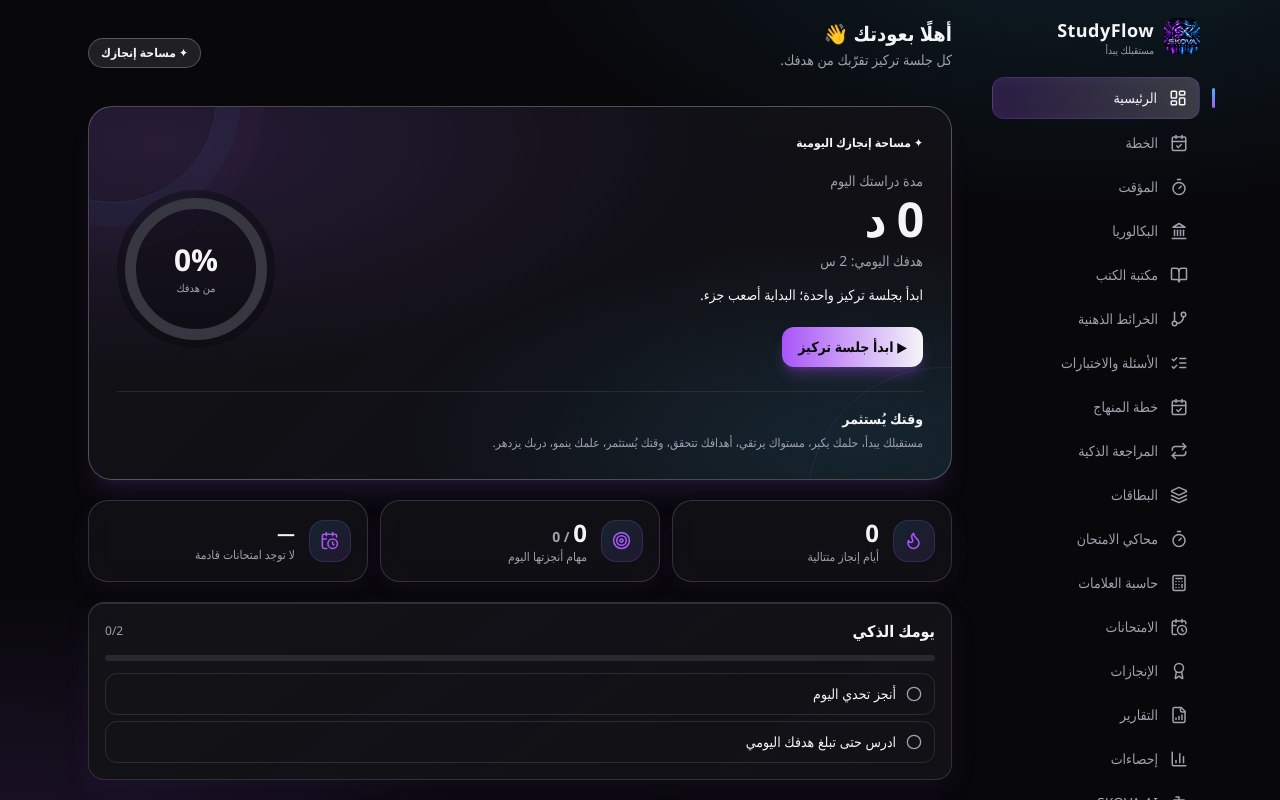
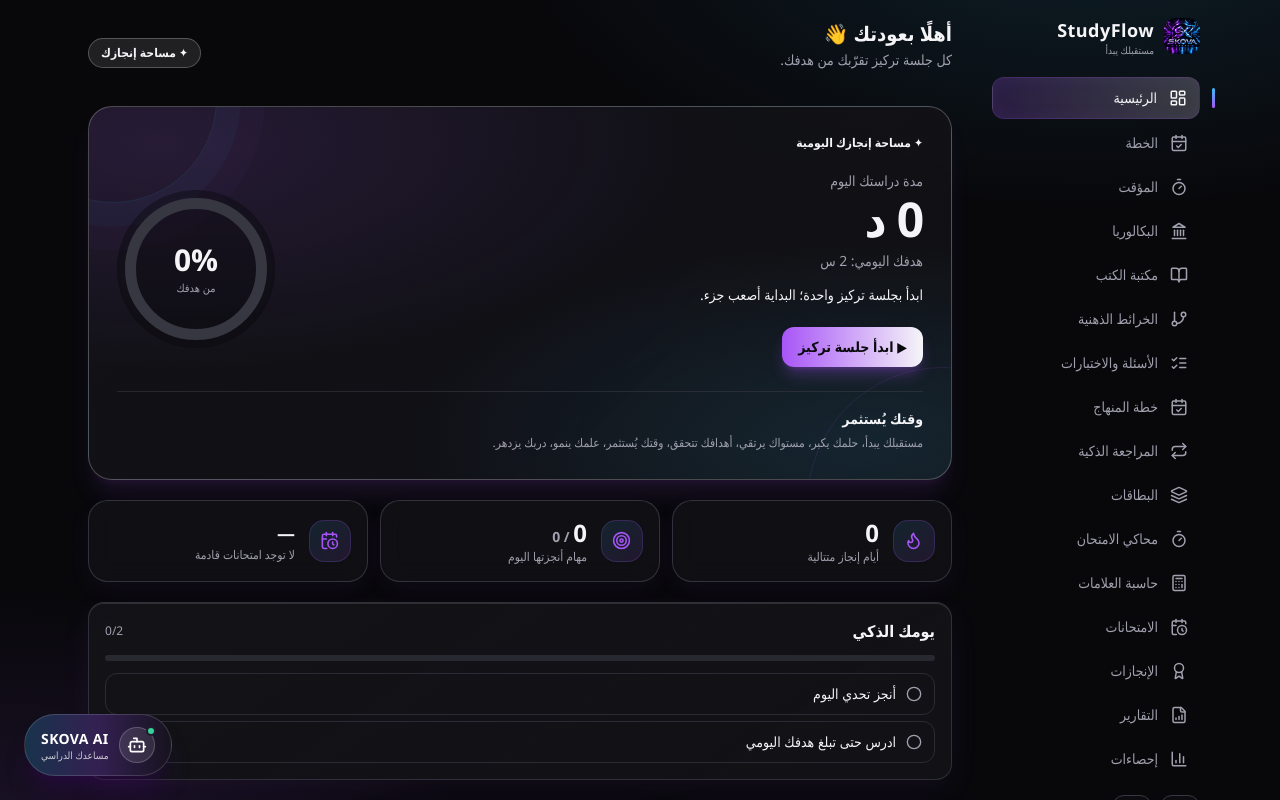
Before and after one commit to mhmooudalhasan64-svg/StudyFlow, a React (Vite) app: page / in a window 1280 px wide. Both pictures are taken after a click on the button "ابدأ الآن". Shown: the top 800 px of the page. Built offline with nearby package versions, Linux system fonts and the light colour scheme.

Commit message:
Make SKOVA AI easier to reach with a floating assistant button (#17)

```diff
--- a/src/App.tsx
+++ b/src/App.tsx
@@ -66,7 +66,6 @@ const NAV: NavItem[] = [
   { route: 'achievements', label: 'الإنجازات', Icon: Award },
   { route: 'reports', label: 'التقارير', Icon: FileBarChart },
   { route: 'stats', label: 'إحصاءات', Icon: BarChart3 },
-  { route: 'assistant', label: 'SKOVA AI', Icon: Bot },
 ];
 
 /** شريط الجوال السفلي: الأهم فقط والباقي في «المزيد» */
@@ -165,6 +164,23 @@ export default function App() {
   return (
     <div className="mx-auto flex min-h-screen max-w-6xl flex-col md:flex-row">
       <AlarmRinger />
+      {route !== 'assistant' && (
+        <a
+          href="#/assistant"
+          aria-label="افتح المساعد الدراسي SKOVA AI"
+          title="اسأل SKOVA AI"
+          className="fixed bottom-24 left-4 z-30 inline-flex items-center gap-2.5 rounded-full border border-white/15 bg-gradient-to-l from-[#17131f] via-[#342052] to-[#18334c] px-4 py-3 text-white shadow-xl shadow-purple-950/30 transition hover:-translate-y-1 hover:shadow-2xl focus-visible:outline focus-visible:outline-2 focus-visible:outline-offset-4 focus-visible:outline-purple-400 md:bottom-6 md:left-6"
+        >
+          <span className="relative grid h-9 w-9 place-items-center rounded-full border border-white/20 bg-white/10">
+            <Bot size={20} />
+            <span className="absolute -right-0.5 -top-0.5 h-2.5 w-2.5 rounded-full border-2 border-[#211a30] bg-emerald-400" />
+          </span>
+          <span className="flex flex-col text-right leading-tight">
+            <span className="text-sm font-extrabold tracking-wide">SKOVA AI</span>
+            <span className="text-[10px] text-white/75">مساعدك الدراسي</span>
+          </span>
+        </a>
+      )}
       {/* الشريط الجانبي (شاشات كبيرة) */}
       <aside className="sticky top-0 hidden h-screen w-60 shrink-0 flex-col gap-1 overflow-y-auto p-4 md:flex">
         <Brand />
```
